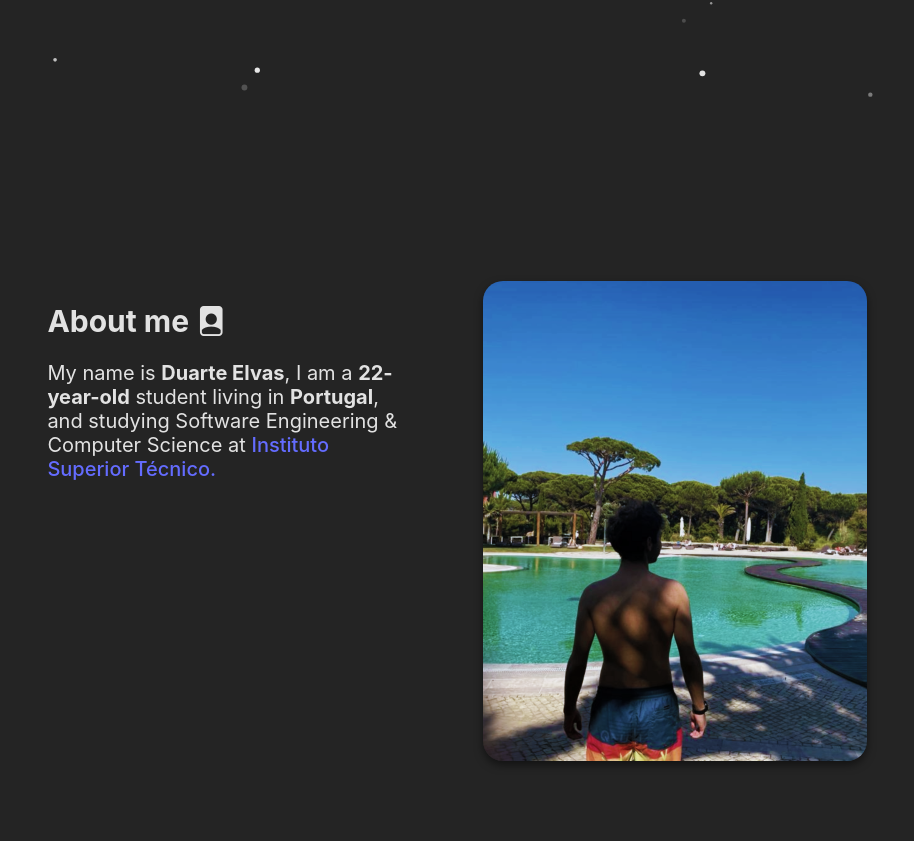
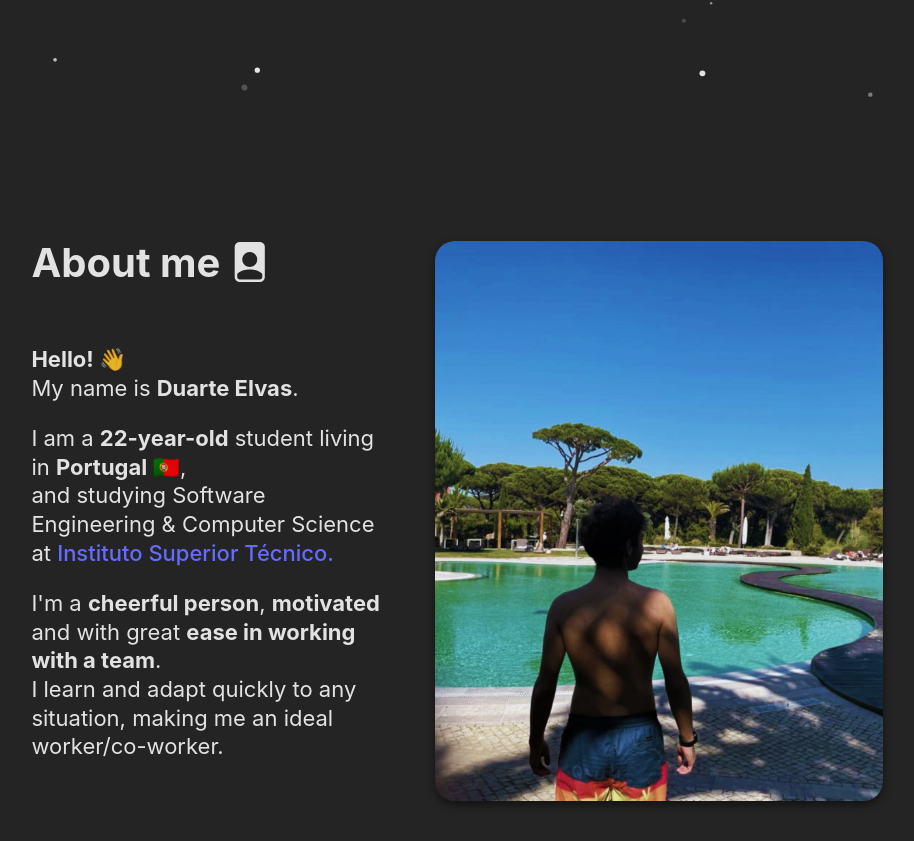
Before and after one commit to sdrrv/sdrrv.github.io, a React (Vite) app: page / in a window 1280 px wide. Shown: the part 679-1520 px from the top of the page, without its empty margins (183-1097 px from the left). Built offline with nearby package versions, Linux system fonts and the light colour scheme.

Commit message:
Text reworked

```diff
--- a/src/Components/Perfil/AboutMe.component.scss
+++ b/src/Components/AboutMe/AboutMe.component.scss
@@ -6,10 +6,15 @@
     border-radius: 20px;
     box-shadow: 0 4px 8px rgba(0, 0, 0, 0.5);
     width: auto;
-    height: 60vh;
+    height: 70vh;
   }
   &_text {
     height: auto;
     width: 40%;
+    p{
+      font-size: 1.1em;
+      line-height: 1.3;
+    }
+
   }
 }
--- /dev/null
+++ b/src/Components/AboutMe/AboutMe.tsx
@@ -0,0 +1,41 @@
+import "./AboutMe.component.scss";
+import selfImage from "../../assets/self1.png";
+import { calculateAge } from "../../scripts/ageCalculator";
+import { motion } from "framer-motion";
+
+function AboutMe() {
+  return (
+    <motion.section>
+      <div className="about-me">
+        <div className="about-me_text">
+          <h2>
+            About me <i className="bi-file-person-fill" />
+          </h2>
+          <p>
+            <b>Hello! </b>
+            <i>👋</i> <br /> My name is <b>Duarte Elvas</b>.{" "}
+          </p>
+          <p>
+            I am a <b>{calculateAge(new Date("2000-10-24"))}-year-old</b>{" "}
+            student living in <b>Portugal </b>
+            <i>🇵🇹</i>, <br /> and studying Software Engineering & Computer
+            Science at{" "}
+            <a href="https://tecnico.ulisboa.pt/en/">
+              Instituto Superior Técnico.
+            </a>
+          </p>
+          <p>
+            {/* eslint-disable-next-line react/no-unescaped-entities */}
+            I'm a <b>cheerful person</b>, <b>motivated</b> and with great{" "}
+            <b>ease in working with a team</b>. <br /> I learn and adapt quickly
+            to any situation, making me an ideal worker/co-worker.
+          </p>
+        </div>
+
+        <img className="about-me_image" src={selfImage} alt="It's me!" />
+      </div>
+    </motion.section>
+  );
+}
+
+export default AboutMe;
--- a/src/Components/App/App.tsx
+++ b/src/Components/App/App.tsx
@@ -2,7 +2,7 @@ import ParticleBackground from "../../assets/ParticleBackground";
 import "./App.scss";
 import PopupMenu from "../PopupMenu/PopupMenu";
 import WelcomePage from "../WelcomePage/WelcomePage";
-import AboutMe from "../Perfil/AboutMe";
+import AboutMe from "../AboutMe/AboutMe";
 
 function App() {
   return (
--- a/src/Components/Perfil/AboutMe.tsx
+++ /dev/null
@@ -1,30 +0,0 @@
-import "./AboutMe.component.scss";
-import selfImage from "../../assets/self1.png";
-import { calculateAge } from "../../scripts/ageCalculator";
-
-function AboutMe() {
-  return (
-    <section>
-      <div className="about-me">
-        <div className="about-me_text">
-          <h2>
-            About me <i className="bi-file-person-fill" />
-          </h2>
-          <p>
-            My name is <b>Duarte Elvas</b>, I am a{" "}
-            <b>{calculateAge(new Date("2000-10-24"))}-year-old</b> student
-            living in <b>Portugal</b>, and studying Software Engineering &
-            Computer Science at{" "}
-            <a href="https://tecnico.ulisboa.pt/en/">
-              Instituto Superior Técnico.
-            </a>
-          </p>
-        </div>
-
-        <img className="about-me_image" src={selfImage} alt="It's me!" />
-      </div>
-    </section>
-  );
-}
-
-export default AboutMe;
--- a/src/index.scss
+++ b/src/index.scss
@@ -38,6 +38,13 @@ h1 {
   line-height: 1.1;
 }
 
+h2 {
+  font-size: 2em;
+  line-height: 1.1;
+  margin-bottom: 1.5em;
+  margin-top: 0;
+}
+
 html {
   scroll-snap-type: y mandatory;
 }
```
